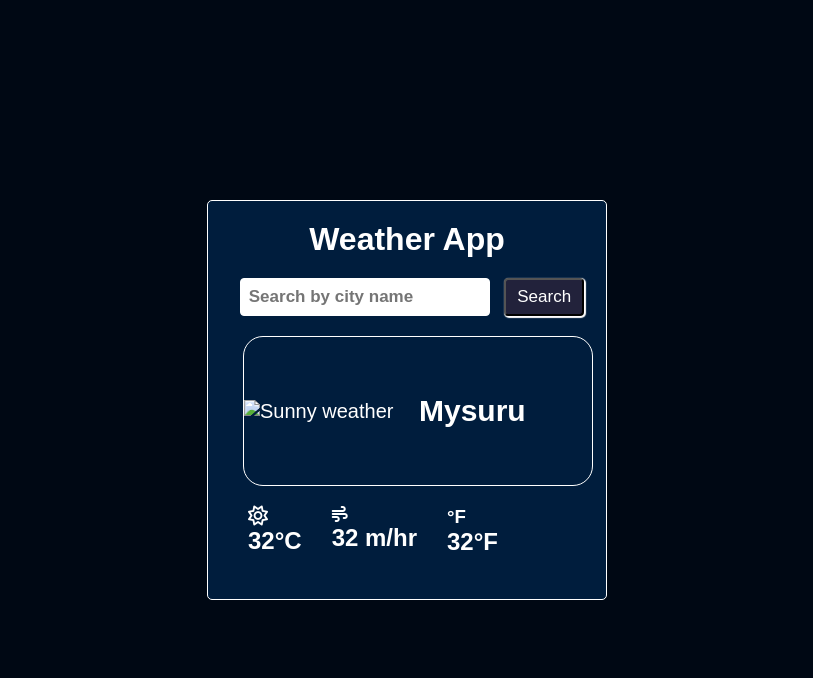
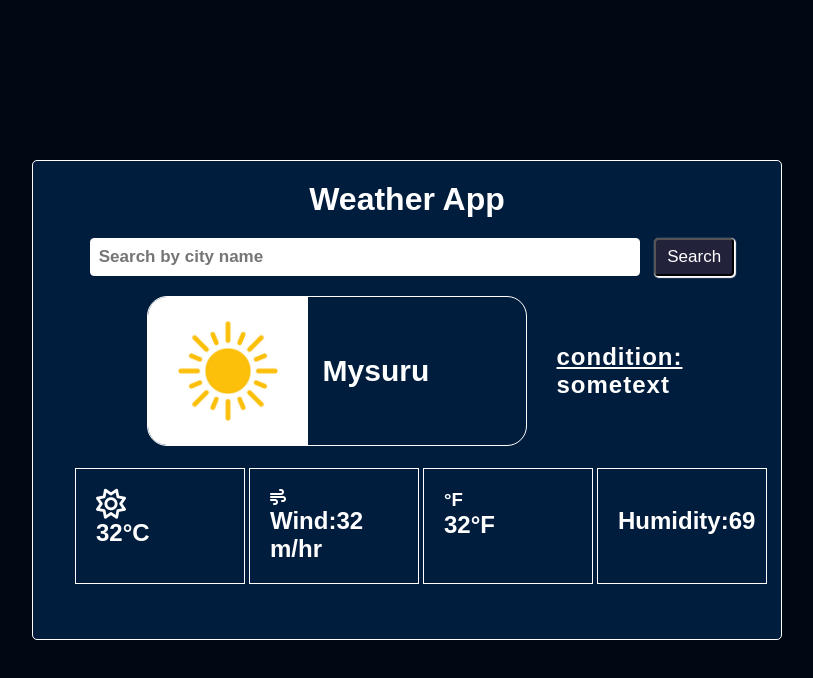
Before and after one commit to Rohith-Manjunath/Mini-projects, a plain HTML site: page weather app project/weather.html in a window 1280 px wide. Shown: the whole page, without its empty margins (233-1046 px from the left). Drawn offline with Linux system fonts and the light colour scheme.

Commit message:
Added some extra features like humidity and location condition.

```diff
--- a/weather app project/weather.css
+++ b/weather app project/weather.css
@@ -14,8 +14,8 @@ body{
 }
 
 .container{
-    width:400px;
-    height:400px;
+    width:750px;
+    height:480px;
     border: 1px solid white;
     border-radius: 5px;
     background-color: #001d3d;
@@ -28,9 +28,14 @@ gap:10px;
 
 }
 
+#degree,#wind,#fahrenheit,#time{
+    width:130px;
+
+}
+
 input{
 
-    width:250px;
+    width:550px;
     padding:8px;
     margin:10px;
     outline:none;
@@ -61,7 +66,7 @@ transform: translate(1px,1px);
 box-shadow: none;
 }
 .image{
-    width:350px;
+    width:380px;
     height: 150px;
     border: 1px solid white;
     align-self: flex-start;
@@ -79,14 +84,44 @@ img{
 
 .icons{
     display: flex;
+    flex-direction: row;
     align-self: flex-start;
-    gap:30px;
-    margin-left: 20px;
+        margin-left: 20px;
     margin-top: 10px;
 
 }
 
-.fa-sun{
-font-size: 20px;
+.fa-sun,.fa-droplet-degree{
+font-size: 30px;
 
 }
+
+.one,.two,.three,.four{
+width:170px;
+border: 1px solid white;
+padding: 20px;
+margin: 2px;
+
+}
+
+.condition{
+    display: flex;
+   align-items: center;
+   justify-content: center;
+   gap:30px;
+   width:600px;
+}
+
+.place_condition img{
+    width:40px;
+    border-radius: 10px;
+}
+
+.place_condition h2{
+    text-decoration: underline;
+    letter-spacing: 1px;
+}
+
+.place_condition #weather_condition{
+    text-decoration: none;
+}
--- a/weather app project/weather.html
+++ b/weather app project/weather.html
@@ -18,24 +18,36 @@
         <input type="text" id="input" placeholder="Search by city name" />
         <button id="button">Search</button>
       </div>
-      <div class="image">
-        <img src="sunny image.png" alt="Sunny weather" id="weather_image" />
-        <h2 id="city">Mysuru</h2>
+      <div class="condition">
+        <div class="image">
+          <img src="./sun1.jpg" alt="Sunny weather" id="weather_image" />
+          <h2 id="city">Mysuru</h2>
+        </div>
+
+        <div class="place_condition">
+          <h2>condition:</h2>
+          <h2 id="weather_condition">sometext</h2>
+        </div>
       </div>
 
       <div class="icons">
-        <div>
+        <div class="one">
           <i class="fa-regular fa-sun"></i>
           <h2 id="degree">32°C</h2>
         </div>
 
-        <div>
+        <div class="two">
           <i class="fa-solid fa-wind"></i>
-          <h2 id="wind">32 m/hr</h2>
+          <h2 id="wind">Wind:32 m/hr</h2>
         </div>
-        <div>
+        <div class="three">
           <h3>°F</h3>
           <h2 id="fahrenheit">32°F</h2>
+        </div>
+
+        <div class="four">
+          <i class="fa-regular fa-droplet-degree"></i>
+          <h2 id="humidity">Humidity:69</h2>
         </div>
       </div>
     </div>
--- a/weather app project/weather.js
+++ b/weather app project/weather.js
@@ -4,6 +4,9 @@ const wind=document.getElementById("wind")
 const input=document.getElementById("input")
 const fahrenheit=document.getElementById("fahrenheit")
 const weather_pic=document.getElementById("weather_image")
+const humidity=document.getElementById("humidity")
+const weather_condition=document.getElementById("weather_condition")
+const condition_pic=document.getElementById("condition_pic")
 
 const button=document.getElementById("button")
 
@@ -11,12 +14,15 @@ const button=document.getElementById("button")
 async function data(){
    await fetch(`http://api.weatherapi.com/v1/current.json?key=d42666fcd103424dabe112253232004&q=${input.value}&aqi=no`)
     .then(response => response.json())
-    .then(data=>{city.textContent=input.value
+    .then(data=>{city.textContent=data.location.name
         degree.textContent=data.current.temp_c +"°C"
         fahrenheit.textContent=data.current.temp_f+"°F"
-        wind.textContent=data.current.wind_mph+" m/hr"
+        wind.textContent="Wind:"+data.current.wind_mph+" m/hr"
+        humidity.textContent="Humidity:"+data.current.humidity
+        weather_condition.textContent=data.current.condition.text
+        condition_pic.textContent=data.current.condition.icon
         if(data.current.temp_c >=30){
-            weather_image.src="./sunny image.png"
+            weather_image.src="./sun1.jpg"
         }
         else if(data.current.temp_c <30){
             weather_image.src="./cloudy.webp"
```
Also changed, not shown: weather app project/morning.jpg (added), weather app project/night.jpg (added), weather app project/sun.png (added), weather app project/sun1.jpg (added).
